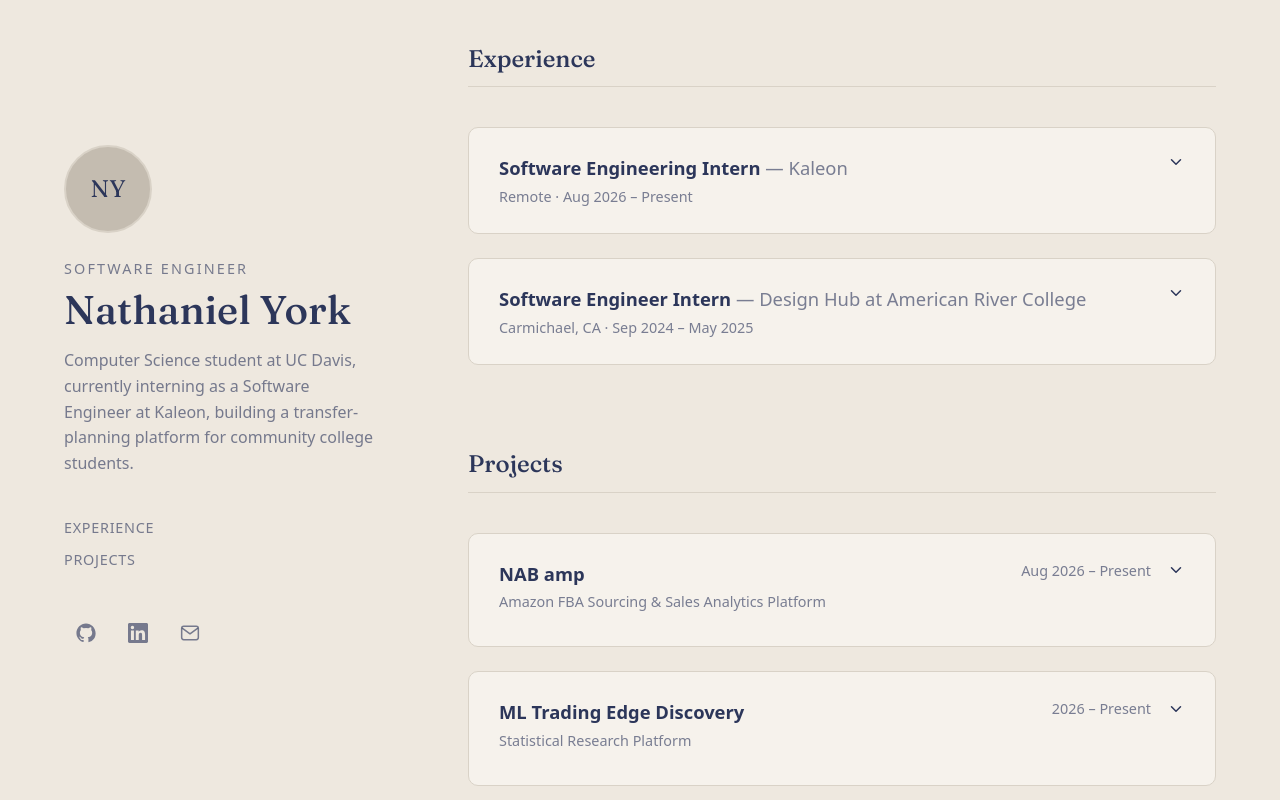
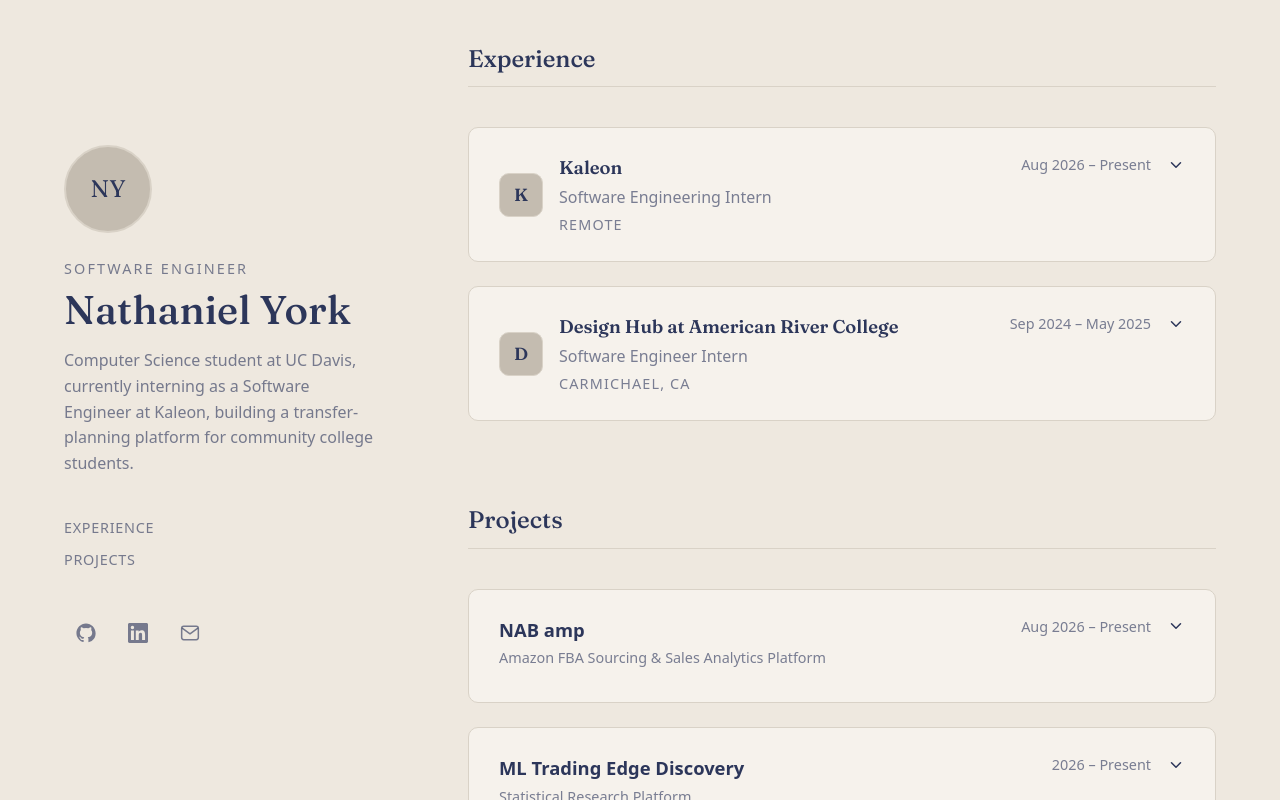
Before and after one commit to Natey17/nathanielyork.dev, a React (Vite) app: page / in a window 1280 px wide. Shown: the top 800 px of the page. Built offline with nearby package versions, Linux system fonts and the light colour scheme.

Commit message:
Restructure Experience: company as header, role as subheader, add logo mark

```diff
--- a/src/components/Experience/Experience.module.css
+++ b/src/components/Experience/Experience.module.css
@@ -20,35 +20,79 @@
   text-align: left;
 }
 
+.triggerMain {
+  display: flex;
+  align-items: center;
+  gap: var(--space-2);
+  min-width: 0;
+}
+
+.logo {
+  display: flex;
+  align-items: center;
+  justify-content: center;
+  width: 44px;
+  height: 44px;
+  flex-shrink: 0;
+  border-radius: var(--radius-md);
+  background: var(--color-bg-alt);
+  border: 1px solid var(--color-border);
+  font-family: var(--font-serif);
+  font-weight: 600;
+  font-size: 1.1rem;
+  color: var(--color-accent);
+}
+
+.logoImg {
+  width: 100%;
+  height: 100%;
+  object-fit: contain;
+  border-radius: inherit;
+}
+
 .triggerText {
   display: flex;
   flex-direction: column;
   gap: 0.15rem;
 }
 
-.role {
+.company {
+  font-family: var(--font-serif);
   font-size: var(--font-size-lg);
   font-weight: 600;
   transition: color var(--duration-fast) var(--ease-standard);
 }
 
-.trigger:hover .role {
+.trigger:hover .company {
   color: var(--color-accent);
 }
 
-.company {
+.role {
   color: var(--color-text-muted);
-  font-weight: 400;
+}
+
+.location {
+  color: var(--color-text-muted);
+  font-size: var(--font-size-sm);
+  text-transform: uppercase;
+  letter-spacing: 0.08em;
+}
+
+.metaGroup {
+  display: flex;
+  align-items: center;
+  gap: var(--space-2);
+  flex-shrink: 0;
 }
 
 .meta {
   color: var(--color-text-muted);
   font-size: var(--font-size-sm);
+  white-space: nowrap;
 }
 
 .chevron {
   color: var(--color-text-muted);
-  margin-top: 0.2rem;
 }
 
 .stack {
--- a/src/components/Experience/ExperienceItem.jsx
+++ b/src/components/Experience/ExperienceItem.jsx
@@ -9,6 +9,7 @@ export function ExperienceItem({
   company,
   location,
   dates,
+  logo,
   stack,
   bullets,
   defaultOpen = false,
@@ -25,15 +26,24 @@ export function ExperienceItem({
         aria-controls={panelId}
         onClick={() => setIsOpen((open) => !open)}
       >
-        <span className={styles.triggerText}>
-          <span className={styles.role}>
-            {role} <span className={styles.company}>— {company}</span>
+        <span className={styles.triggerMain}>
+          <span className={styles.logo}>
+            {logo ? (
+              <img className={styles.logoImg} src={logo} alt="" />
+            ) : (
+              <span aria-hidden="true">{company.charAt(0)}</span>
+            )}
           </span>
-          <span className={styles.meta}>
-            {location} · {dates}
+          <span className={styles.triggerText}>
+            <span className={styles.company}>{company}</span>
+            <span className={styles.role}>{role}</span>
+            <span className={styles.location}>{location}</span>
           </span>
         </span>
-        <ChevronIcon open={isOpen} />
+        <span className={styles.metaGroup}>
+          <span className={styles.meta}>{dates}</span>
+          <ChevronIcon open={isOpen} />
+        </span>
       </button>
       <motion.div
         id={panelId}
--- a/src/data/experience.js
+++ b/src/data/experience.js
@@ -5,6 +5,7 @@ export const EXPERIENCE = [
     company: "Kaleon",
     location: "Remote",
     dates: "Aug 2026 – Present",
+    logo: null,
     stack: null,
     bullets: [
       "Contribute across a 3-person engineering team building a transfer-planning platform helping community college students plan degree and transfer pathways",
@@ -18,6 +19,7 @@ export const EXPERIENCE = [
     company: "Design Hub at American River College",
     location: "Carmichael, CA",
     dates: "Sep 2024 – May 2025",
+    logo: null,
     stack: ["C++", "Google App Scripts"],
     bullets: [
       "Developed and deployed a Discord bot automating server management and Google Drive organization for 200+ users",
```
